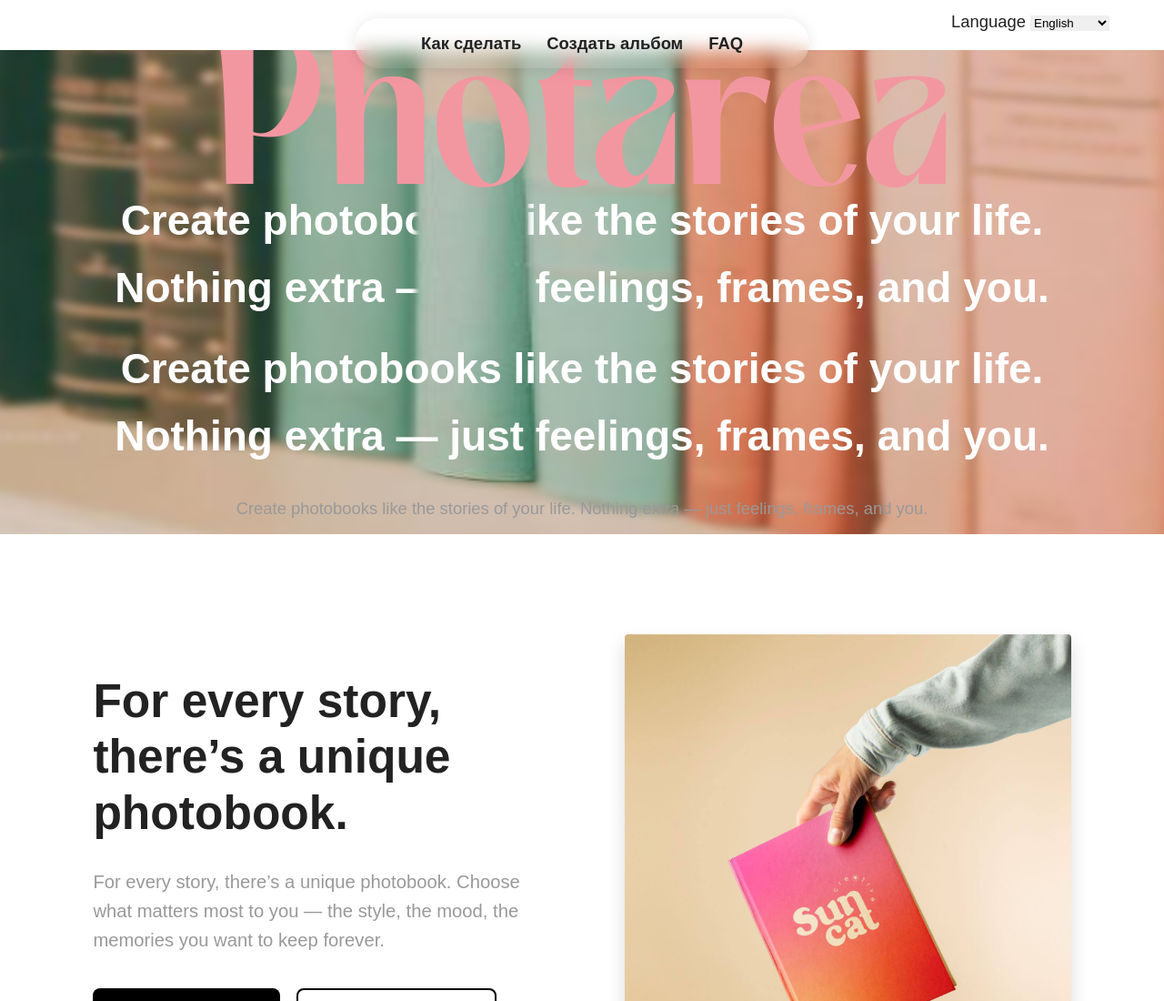
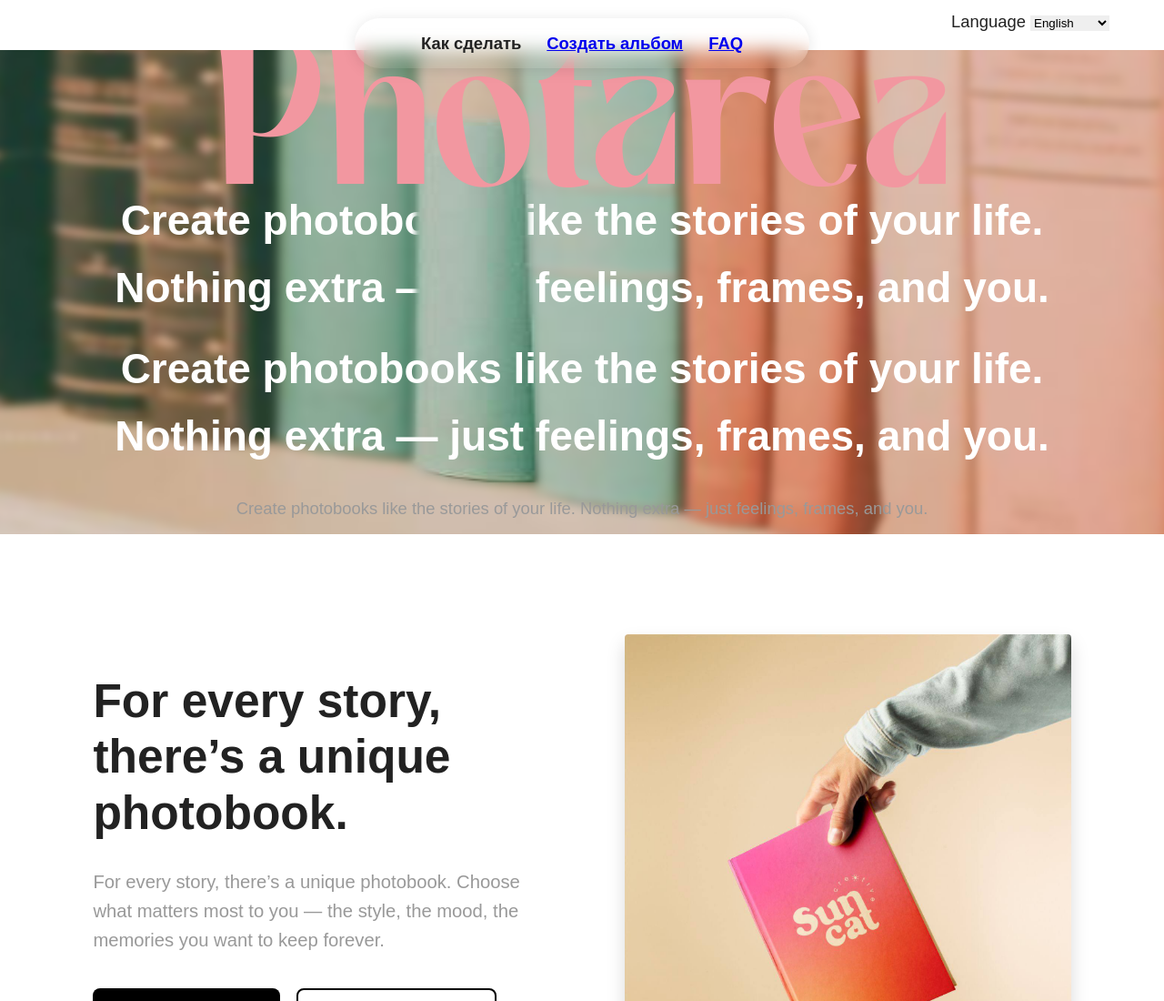
Before and after one commit to ponyn1ce/photarea.at, a plain HTML site: page index.html in a window 1280 px wide. Shown: the top 1100 px of the page at 91% size. Drawn offline with Linux system fonts and the light colour scheme.

Commit message:
Update index.html

```diff
--- a/index.html
+++ b/index.html
@@ -18,8 +18,8 @@
         <nav id="fixed-menu-panel" class="fixed-menu-panel">
             <ul class="fixed-menu-list">
                 <li data-i18n="Benefits" class="fixed-menu-item">Как сделать</li>
-                <li data-i18n="How-to" class="fixed-menu-item" href="editor/index.html">Создать альбом</li>
-                <li data-i18n="Contact Us" class="fixed-menu-item" class="#about">FAQ</li>
+                <li data-i18n="How-to" class="fixed-menu-item"><a href="editor/index.html">Создать альбом</a></li>
+                <li data-i18n="Contact Us" class="fixed-menu-item"><a href="#about">FAQ</a></li>
             </ul>
         </nav>
         <!-- fixed-menu-panel: Конец -->
@@ -238,4 +238,5 @@
             });
         </script>
 </body>
+
 </html>
```
